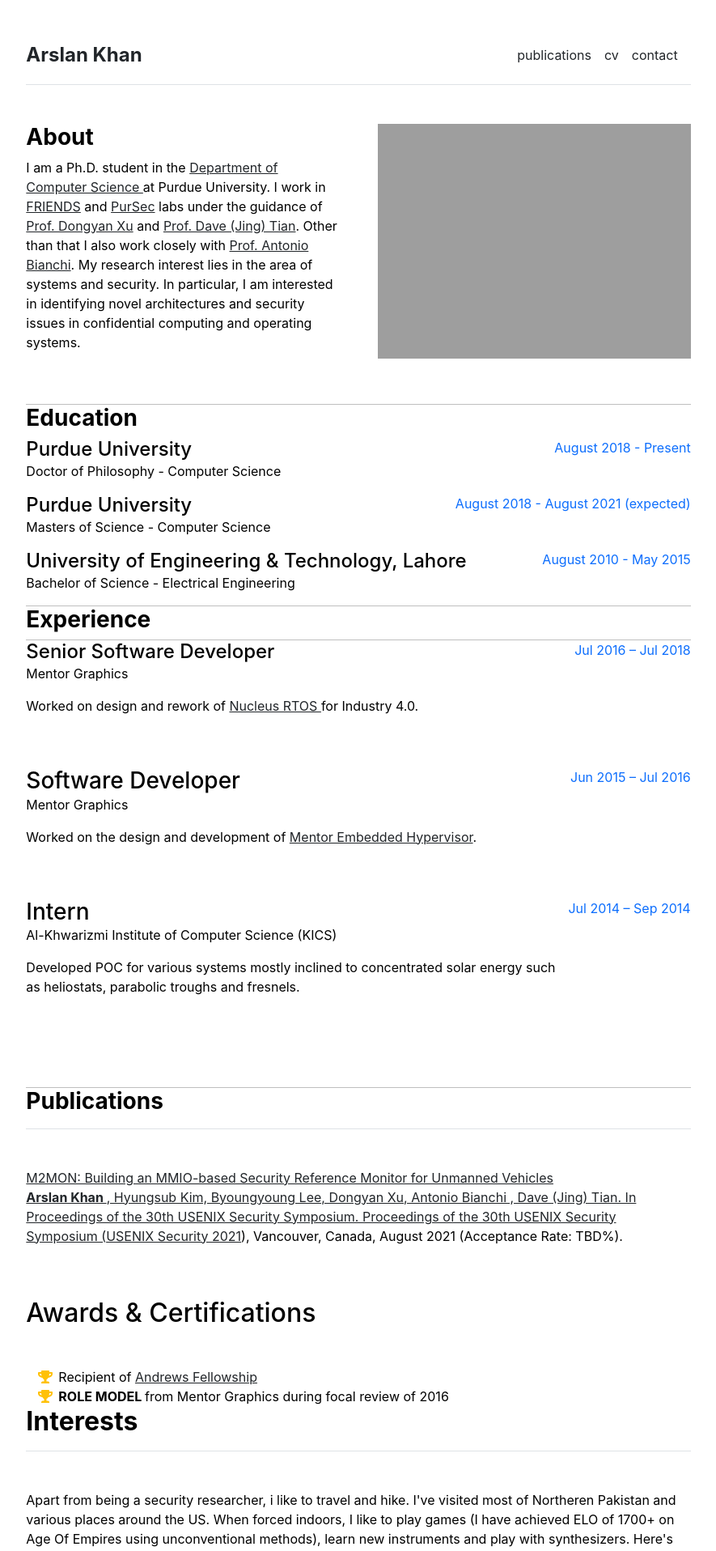
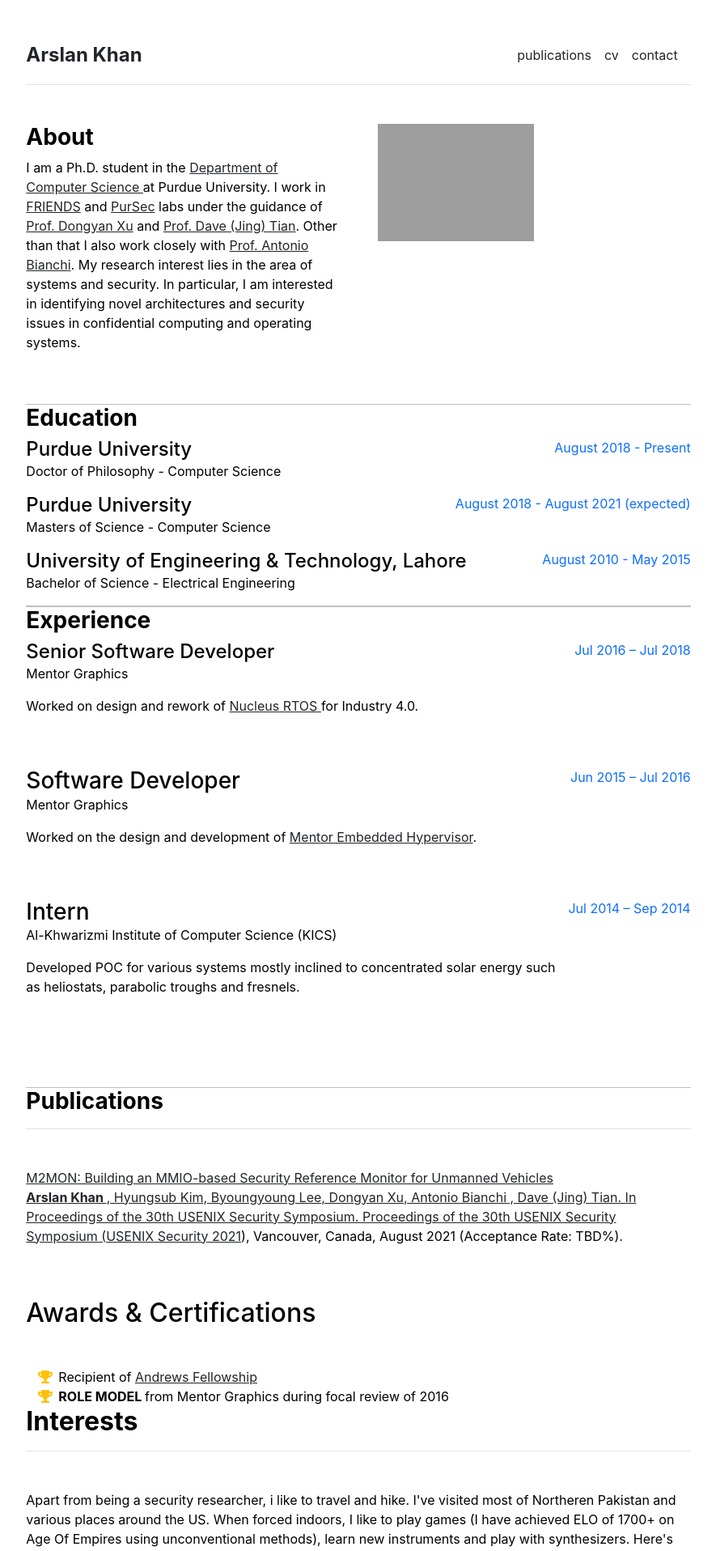
Before and after one commit to Arslan8/arslan8.github.io, a Jekyll site: the page built from index.md, in a window 1280 px wide. Shown: the top 1916 px of the page at 81% size, without its empty margins (197-1082 px from the left). Built offline with Jekyll 4.4.1, drawn with Linux system fonts in a browser that asks for light colours.

Commit message:
Cover photo

```diff
--- a/_layouts/home.html
+++ b/_layouts/home.html
@@ -8,7 +8,7 @@
     {{ content }}
   </div>
   <div class="col-md-6">
-    <img src="{{ site.github.url }}/assets/img/cover.jpeg" alt="Home" width="100%">
+    <img src="{{ site.github.url }}/assets/img/cover.jpeg" alt="Home" width="50%">
   </div>
 </div>
 
@@ -44,10 +44,10 @@
             <hr class="m-0" />
 
 
-<div class="row g-5 mb-5">
-  <div class="col-md-12">
-    <h3 class="fw-bold">Experience</h3>
 <hr class="m-0" />
+	    <div class="row g-5 mb-5">
+	  <div class="col-md-12">
+   		 <h3 class="fw-bold">Experience</h3>
             <!-- Experience-->
             <section class="resume-section" id="experience">
                 <div class="resume-section-content">
```
